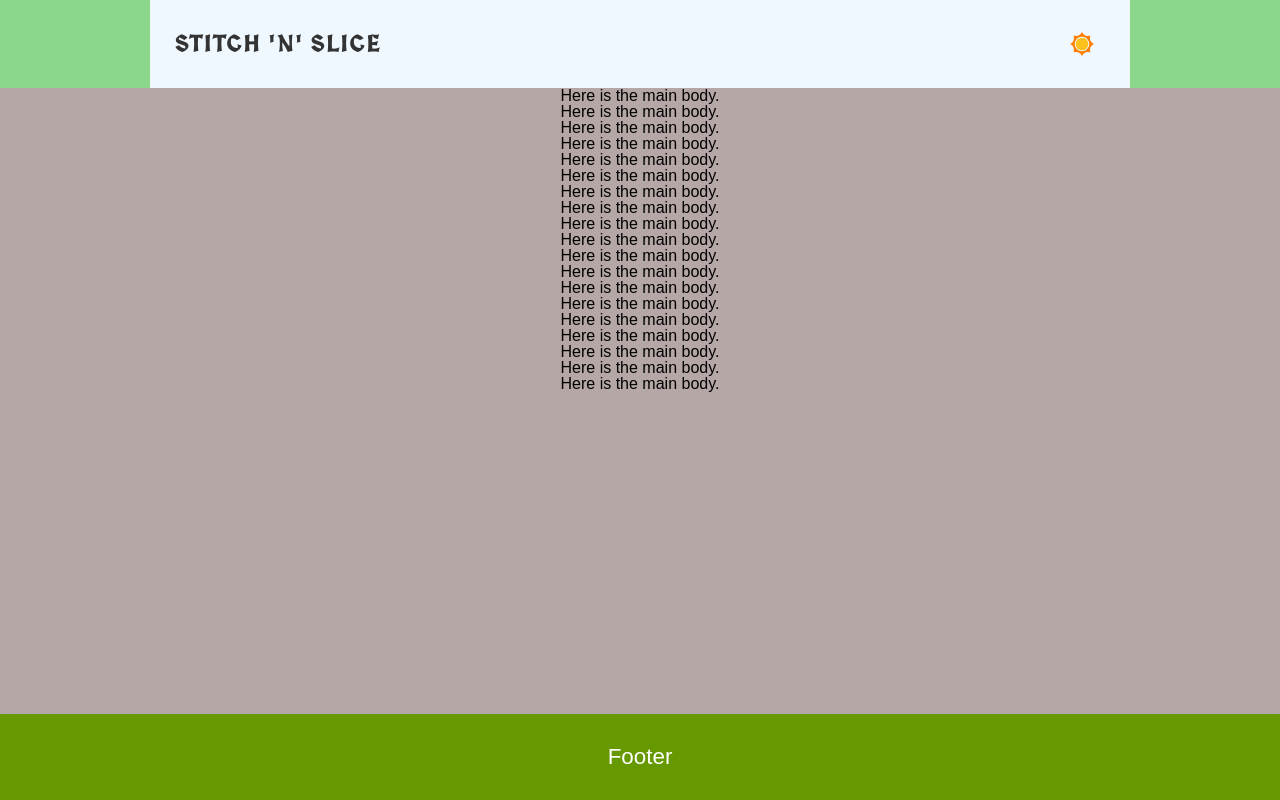
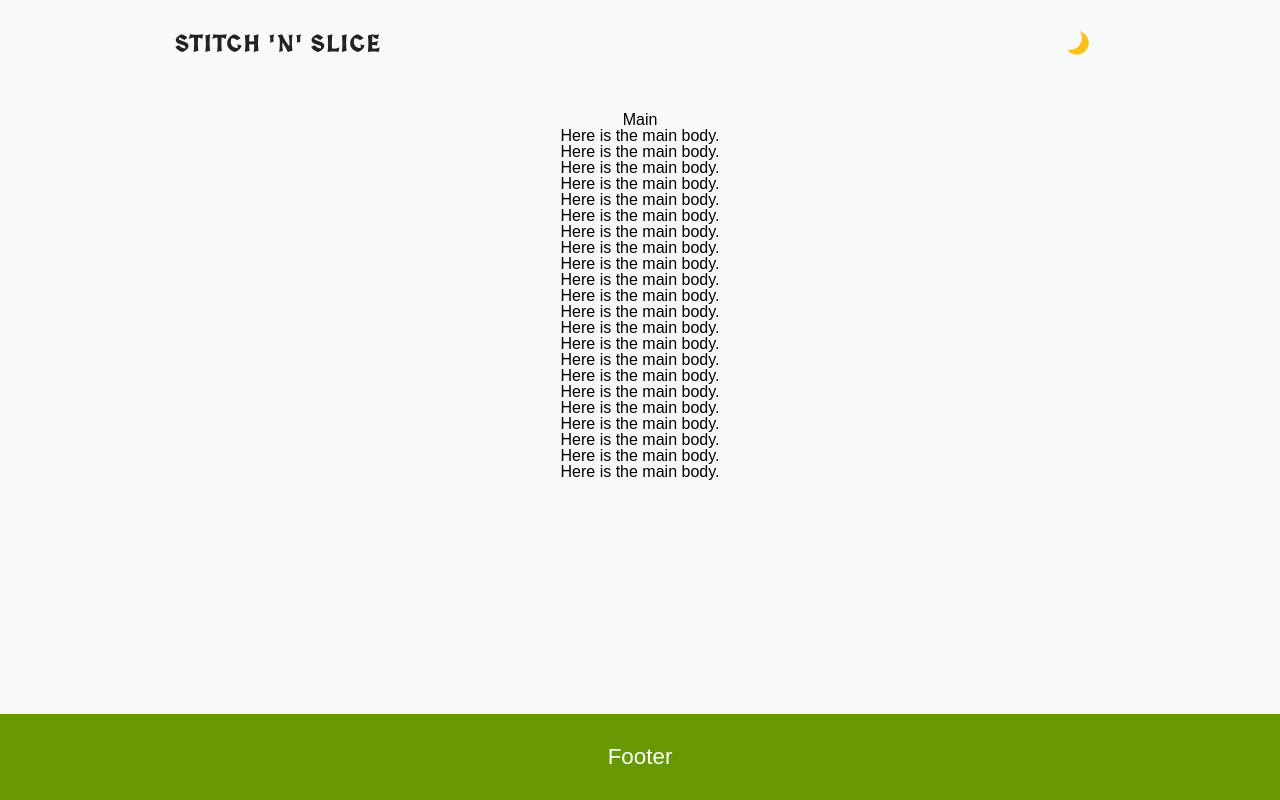
Before and after one commit to sammndhr/pixilz, a React (Create React App) app: page / in a window 1280 px wide. Built offline with nearby package versions, Linux system fonts and the light colour scheme.

Commit message:
Add ThemeContext, dark switcher

```diff
--- a/src/components/Navigation.js
+++ b/src/components/Navigation.js
@@ -1,7 +1,12 @@
 import React, { Component } from 'react'
 import { Link } from 'react-router-dom'
 import sun from '../images/sun.svg'
+import moon from '../images/moon.svg'
+import ThemeContext from '../context/ThemeContext'
+
 export default class Navigation extends Component {
+  static contextType = ThemeContext
+
   state = {
     scrolled: false
   }
@@ -22,6 +27,7 @@ export default class Navigation extends Component {
   }
   render() {
     const { scrolled } = this.state
+    const theme = this.context //lsLight
     return (
       <header className={scrolled ? 'header scroll' : 'header'}>
         <nav className='nav'>
@@ -32,9 +38,17 @@ export default class Navigation extends Component {
           </div>
           <div className='links'>
             <div className='cta-btn'>
-              <Link to='/' className='dark-switcher'>
-                <img src={sun} className='theme-icon' alt='Light Mode' />
-              </Link>
+              <button className='dark-switcher' onClick={theme.toggleTheme}>
+                {theme.dark ? (
+                  <span>
+                    <img src={sun} className='theme-icon' alt='Light Mode' />
+                  </span>
+                ) : (
+                  <span>
+                    <img src={moon} className='theme-icon' alt='Dark Mode' />
+                  </span>
+                )}
+              </button>
             </div>
           </div>
         </nav>
--- /dev/null
+++ b/src/context/ThemeContext.js
@@ -0,0 +1,52 @@
+import React, { Component } from 'react'
+
+const defaultState = {
+  dark: false,
+  toggleTheme: () => {}
+}
+
+const ThemeContext = React.createContext(defaultState)
+
+class ThemeProvider extends Component {
+  state = {
+    dark: false
+  }
+  componentDidMount() {
+    const dark = JSON.parse(localStorage.getItem('dark'))
+
+    if (dark) {
+      this.setState({ dark })
+    }
+  }
+
+  componentDidUpdate(prevState) {
+    const { dark } = this.state
+
+    if (prevState.dark !== dark) {
+      localStorage.setItem('dark', JSON.stringify(dark))
+    }
+  }
+
+  toggleTheme = () => {
+    this.setState(prevState => ({ dark: !prevState.dark }))
+  }
+
+  render() {
+    const { children } = this.props
+    const { dark } = this.state
+
+    return (
+      <ThemeContext.Provider
+        value={{
+          dark,
+          toggleTheme: this.toggleTheme
+        }}>
+        {children}
+      </ThemeContext.Provider>
+    )
+  }
+}
+
+export default ThemeContext
+
+export { ThemeProvider }
--- a/src/index.js
+++ b/src/index.js
@@ -2,13 +2,16 @@ import React from 'react'
 import ReactDOM from 'react-dom'
 import './styles/index.scss'
 import App from './components/App'
-import { BrowserRouter } from 'react-router-dom'
+import { BrowserRouter as Router, Route } from 'react-router-dom'
 import * as serviceWorker from './serviceWorker'
+import { ThemeProvider } from './context/ThemeContext'
 
 ReactDOM.render(
-  <BrowserRouter>
-    <App />
-  </BrowserRouter>,
+  <Router>
+    <ThemeProvider>
+      <Route path='/' exact component={App} />
+    </ThemeProvider>
+  </Router>,
   document.getElementById('root')
 )
 
--- a/src/styles/App.scss
+++ b/src/styles/App.scss
@@ -8,6 +8,7 @@
 
 body {
   font-family: arial;
+  background-color: $background;
 }
 
 a,
@@ -32,13 +33,16 @@ button {
 
   header {
     width: 100%;
+    max-width: 100vw;
   }
 
   main {
+    grid-area: main;
     padding: 1.5rem;
-    grid-area: main;
+    margin-top: 5.5rem;
     overflow: auto;
     width: 100%;
+    max-width: 100vw;
   }
 
   footer {
@@ -48,5 +52,6 @@ button {
     background-color: #690;
     color: white;
     width: 100%;
+    max-width: 100vw;
   }
 }
--- a/src/styles/_navigation.scss
+++ b/src/styles/_navigation.scss
@@ -15,26 +15,23 @@
   margin: 0;
   padding: 0 1.5rem;
   font-size: 1.5rem;
-  background-color: rgb(141, 215, 141);
   transition: all 0.3s ease;
 
   &.scroll {
-    box-shadow: 1px 2px 18px rgba(0, 0, 0, 0.1);
+    background-color: $dark;
+    box-shadow: 0 5px 10px rgba(154, 160, 185, 0.05),
+      0 15px 40px rgba(166, 173, 201, 0.2);
 
     .nav {
       height: 3.5rem;
-    }
-
-    .links a {
-      &:hover,
-      &.active {
-        color: #111;
-        border-bottom: 2px solid #5183f5;
-      }
-
-      &:active {
-        color: #111;
-        border-bottom: 2px dashed #5183f5;
+      .brand {
+        a {
+          color: $primary;
+          text-decoration: none;
+          &:hover {
+            color: $link-hover;
+          }
+        }
       }
     }
   }
@@ -47,8 +44,7 @@
     height: 5.5rem;
     margin: auto;
     padding: 0 1.5rem;
-    background-color: aliceblue;
-    transition: height 0.3s ease;
+    transition: all 0.3s ease;
 
     .brand {
       display: flex;
@@ -57,13 +53,10 @@
       a {
         display: flex;
         align-items: center;
-        color: #333;
-
+        color: $dark;
         font-size: 1.5rem;
-
-        &:hover,
-        &:focus {
-          color: black;
+        &:hover {
+          color: $link-hover;
         }
       }
     }
@@ -98,7 +91,3 @@ button.dark-switcher {
   width: 1.5rems;
   margin-bottom: 0;
 }
-
-main {
-  background-color: rgb(182, 167, 167);
-}
--- a/src/styles/_variables.scss
+++ b/src/styles/_variables.scss
@@ -1 +1,11 @@
 $width: 980px;
+
+$background: #f8f9f9; //used #12C47C as base color on https://palx.jxnblk.com/ to get bg color
+$primary: #12c47c;
+$secondary: #ef5b5b;
+$link: $primary;
+$link-hover: darken($link, 10%);
+$dark: rgb(34, 34, 34);
+// $tertiary: #;
+// $other: #;
+// $color: #;
```
